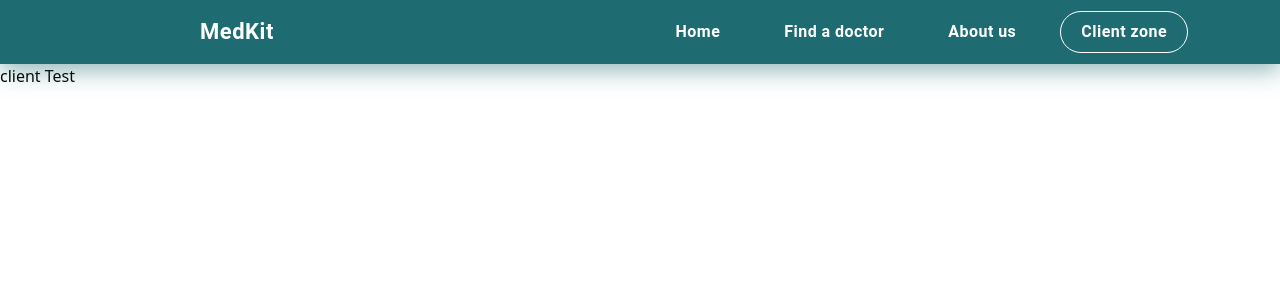
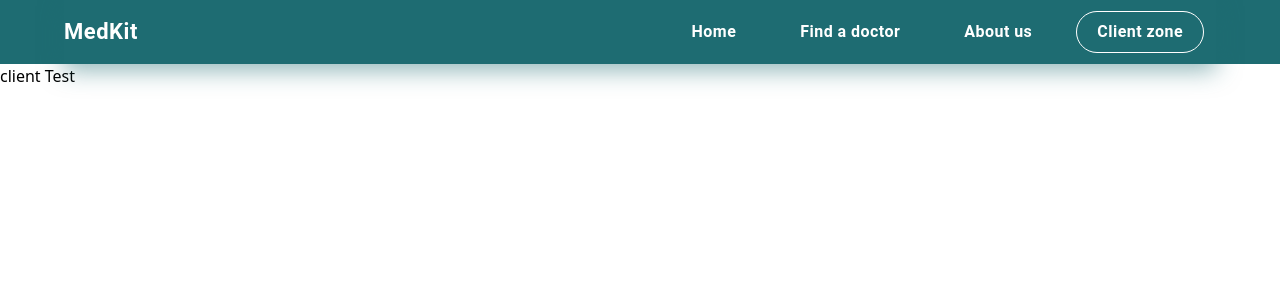
Before and after one commit to noouh1/MedKit-HealthCare, a React (Vite) app: page /client-zone in a window 1280 px wide. Shown: the top 300 px of the page. Built offline with nearby package versions, Linux system fonts and the light colour scheme.

Commit message:
[Edit]:fix alligned

```diff
--- a/package.json
+++ b/package.json
@@ -15,7 +15,7 @@
     "@emotion/styled": "^11.14.0",
     "@mui/icons-material": "^7.1.1",
     "@mui/lab": "^7.0.0-beta.13",
-    "@mui/material": "^7.1.1",
+    "@mui/material": "^7.1.2",
     "@mui/x-date-pickers": "^8.5.2",
     "@tailwindcss/vite": "^4.1.8",
     "@tanstack/react-query": "^5.80.7",
--- a/src/components/cards/CardPreview.tsx
+++ b/src/components/cards/CardPreview.tsx
@@ -26,7 +26,7 @@ function CardPreview() {
     return (
         <Box sx={{ backgroundColor: '#f4f8fb',  display: 'flex',flexDirection: 'row' }}>
             {/* left panel */}
-            <Box sx={{backgroundColor:'white',px:10,py:6,display: { xs: 'none', md: 'block' }}} >
+            <Box sx={{backgroundColor:'white',px:12,py:6,display: { xs: 'none', md: 'block' }}} >
                 <Typography variant="h5" sx={{ fontWeight: 'bold',color: '#1e6c72', my: 1, fontSize: {md:'20px',xs:'20px'} }}>
                 Refine Your Search
                 </Typography>
--- a/src/components/findDoctor/Footer.tsx
+++ b/src/components/findDoctor/Footer.tsx
@@ -1,11 +1,11 @@
-import { Box, Typography, Grid, Link, Stack, Container } from '@mui/material';
+import { Box, Typography, Grid, Link, Stack  } from '@mui/material';
 import InstagramIcon from '@mui/icons-material/Instagram';
 import TwitterIcon from '@mui/icons-material/Twitter';
 
 function Footer() {
     return (
-        <Box sx={{ background: '#fff', py: 4,borderTop: '1px solid rgba(30,108,114,0.10)' }}>
-            <Container maxWidth='xl' >
+        <Box sx={{background: 'white', py: 4,borderTop: '1px solid rgba(30,108,114,0.10)',}}>
+                    <Box sx={{ width: '90%',mx: 'auto' }}>
                 <Grid
                 container
                 spacing={2}
@@ -79,7 +79,7 @@ function Footer() {
                     </Box>
                 </Grid>
             </Grid>
-            </Container>
+        </Box>
         </Box>
     );
 }
--- a/src/components/footer/Footer.tsx
+++ b/src/components/footer/Footer.tsx
@@ -6,11 +6,10 @@ function Footer() {
     return (
         <Box
             sx={{
-                width: '100%',
+                width: '90%',
                 background: '#fff',
                 display: 'flex',
                 flexDirection: { xs: 'column', md: 'row' },
-                maxWidth: 1500,
                 mx: 'auto',
                 justifyContent: 'space-between',
                 alignItems: { xs: 'flex-start', md: 'center' },
--- a/src/components/home/BookingSteps.tsx
+++ b/src/components/home/BookingSteps.tsx
@@ -18,8 +18,7 @@ function BookingSteps() {
         >
             <Box
                 sx={{
-                    width: '100%',
-                    maxWidth: 1500,
+                    width: '90%',
                     mx: 'auto',
                     background: '#eef6fa',
                     borderRadius: 6,
--- a/src/components/home/HeroSection.tsx
+++ b/src/components/home/HeroSection.tsx
@@ -20,8 +20,9 @@ function HeroSection() {
                 {/* Left Side */}
                 <Box
                     sx={{
-                        width: { xs: '100%', md: '60%' },
-                        p: { xs: 2, sm: 4, md: 25 },
+                        width: { xs: '100%', md: '50%' },
+                        p: { xs: 2, sm: 4, md: 0 },
+                        mx: 'auto',
                         display: 'flex',
                         flexDirection: 'column',
                         justifyContent: 'center',
--- a/src/components/home/SpecialistsOverview.tsx
+++ b/src/components/home/SpecialistsOverview.tsx
@@ -11,18 +11,16 @@ function SpecialistsOverview() {
     return (
         <Box
             sx={{
-                width: '100%',
+                width: '90%',
                 background: '#eef6fa',
                 borderRadius: 6,
                 mt: { xs: 4, md: 8 },
                 mb: { xs: 4, md: 8 },
-                px: { xs: 1, sm: 2, md: 0 },
                 py: { xs: 4, md: 6 },
                 display: 'flex',
                 flexDirection: { xs: 'column', md: 'row' },
                 alignItems: 'center',
                 justifyContent: 'space-between',
-                maxWidth: 1500,
                 mx: 'auto',
             }}
         >
--- a/src/components/navbar/NavBar.tsx
+++ b/src/components/navbar/NavBar.tsx
@@ -32,13 +32,15 @@ function NavBar() {
                 borderBottom: 'none',
                 width: '100%',
                 p: 0,
+                background: '#1e6c72',
             }}
         >
             <Toolbar
                 disableGutters
                 sx={{
-                    px: { xs: 2, sm: 4, md: 10 },
                     minHeight: { xs: 56, sm: 64 },
+                    mx:'auto',
+                    width: '90%',
                     background: '#1e6c72',
                     display: 'flex',
                     flexDirection: 'row',
@@ -54,8 +56,6 @@ function NavBar() {
                         color: 'white',
                         fontSize: { xs: 20, sm: 22 },
                         letterSpacing: 0.5,
-                        flexShrink: 0,
-                        ml: { xs: 0, sm: 2, md: 15 },
                     }}
                 >
                     MedKit
@@ -69,7 +69,6 @@ function NavBar() {
                         height: 64,
                         alignItems: 'center',
                         width: '100%',
-                        maxWidth: 900,
                         pr: 0,
                         zIndex: 1,
                         justifyContent: 'flex-end',
```
Also changed, not shown: 2 other files (tests, documents, lock files or other folders).
